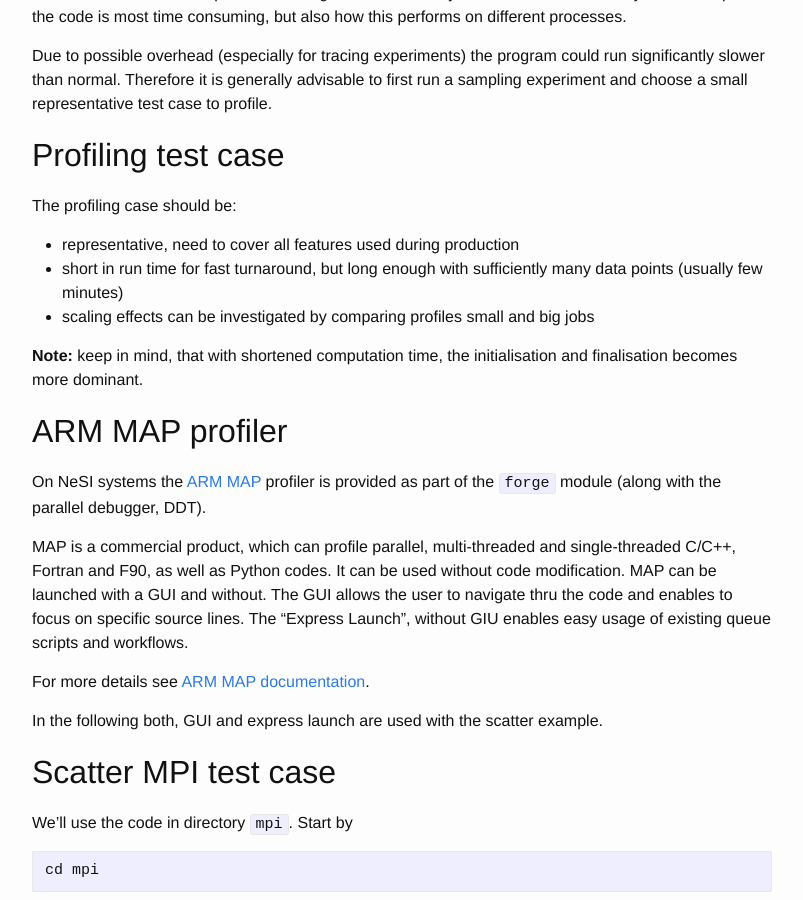
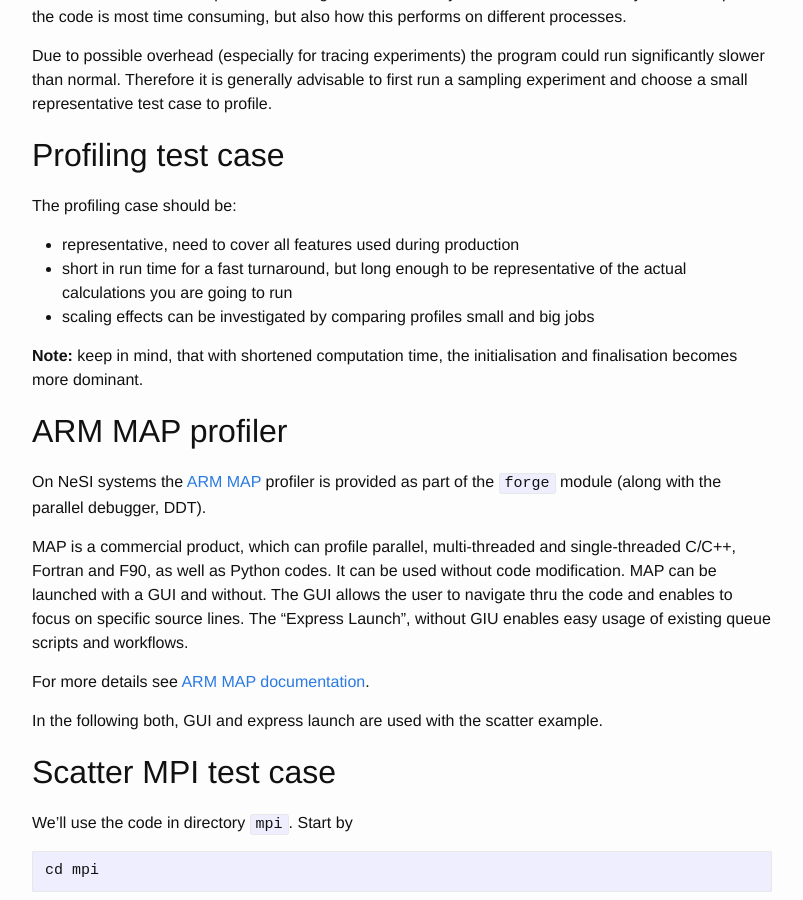
Before and after one commit to nesi/perf-training, a Jekyll site: the page built from _lessons/python-scatter/06-profiling_with_MAP.md, in a window 1280 px wide and 900 px high, scrolled down 1009 px. Shown: the whole window, without its empty margins (238-1041 px from the left). Built offline with Jekyll 4.4.1, drawn with Linux system fonts in a browser that asks for light colours.

Commit message:
Update _lessons/python-scatter/06-profiling_with_MAP.md
Co-Authored-By: mand35 <mandes.schoenherr@nesi.org.nz>

```diff
--- a/_lessons/python-scatter/06-profiling_with_MAP.md
+++ b/_lessons/python-scatter/06-profiling_with_MAP.md
@@ -24,7 +24,7 @@
 
 The profiling case should be:
 * representative, need to cover all features used during production
-* short in run time for fast turnaround, but long enough with sufficiently many data points (usually few minutes)
+* short in run time for a fast turnaround, but long enough to be representative of the actual calculations you are going to run
 * scaling effects can be investigated by comparing profiles small and big jobs
 
 **Note:** keep in mind, that with shortened computation time, the initialisation and finalisation becomes more dominant.
```
